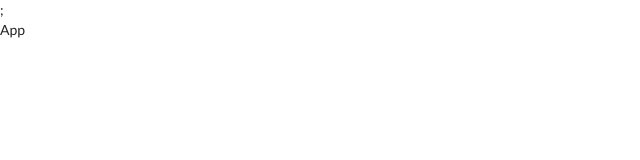
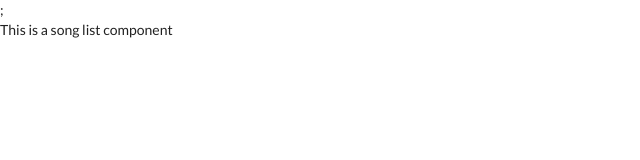
Before and after one commit to OTod/react-redux, a React (Create React App) app: page / in a window 1280 px wide. Shown: the top 160 px of the page, without its empty margins (0-640 px from the left). Built offline with nearby package versions, Linux system fonts and the light colour scheme.

Commit message:
added song list component

```diff
--- a/src/components/app/App.js
+++ b/src/components/app/App.js
@@ -1,8 +1,11 @@
 import React from 'react';
-import { selectSong } from '../../actions/index';
+import SongList from '../songList/SongList';
 
 const App = () => {
-    return <div>App</div>
+    return (
+    <div>
+        <SongList />
+    </div>);
 };
 
 export default App;
--- /dev/null
+++ b/src/components/songList/SongList.js
@@ -0,0 +1,7 @@
+import React from 'react';
+
+export default class SongList extends React.Component {
+    render(){
+        return <div> This is a song list component</div>
+    }
+}
--- a/src/index.js
+++ b/src/index.js
@@ -1,5 +1,15 @@
 import React from 'react';
 import ReactDOM from 'react-dom';
+import { Provider } from 'react-redux';
+import { createStore } from 'redux';
+
 import App from './components/app/App';
+import reducers from './reducers';
 
-ReactDOM.render(<App/>, document.querySelector('#root'));
+
+ReactDOM.render(
+    <Provider store={createStore(reducers)}>
+        <App />
+    </Provider>,
+    document.querySelector('#root')
+);
```
